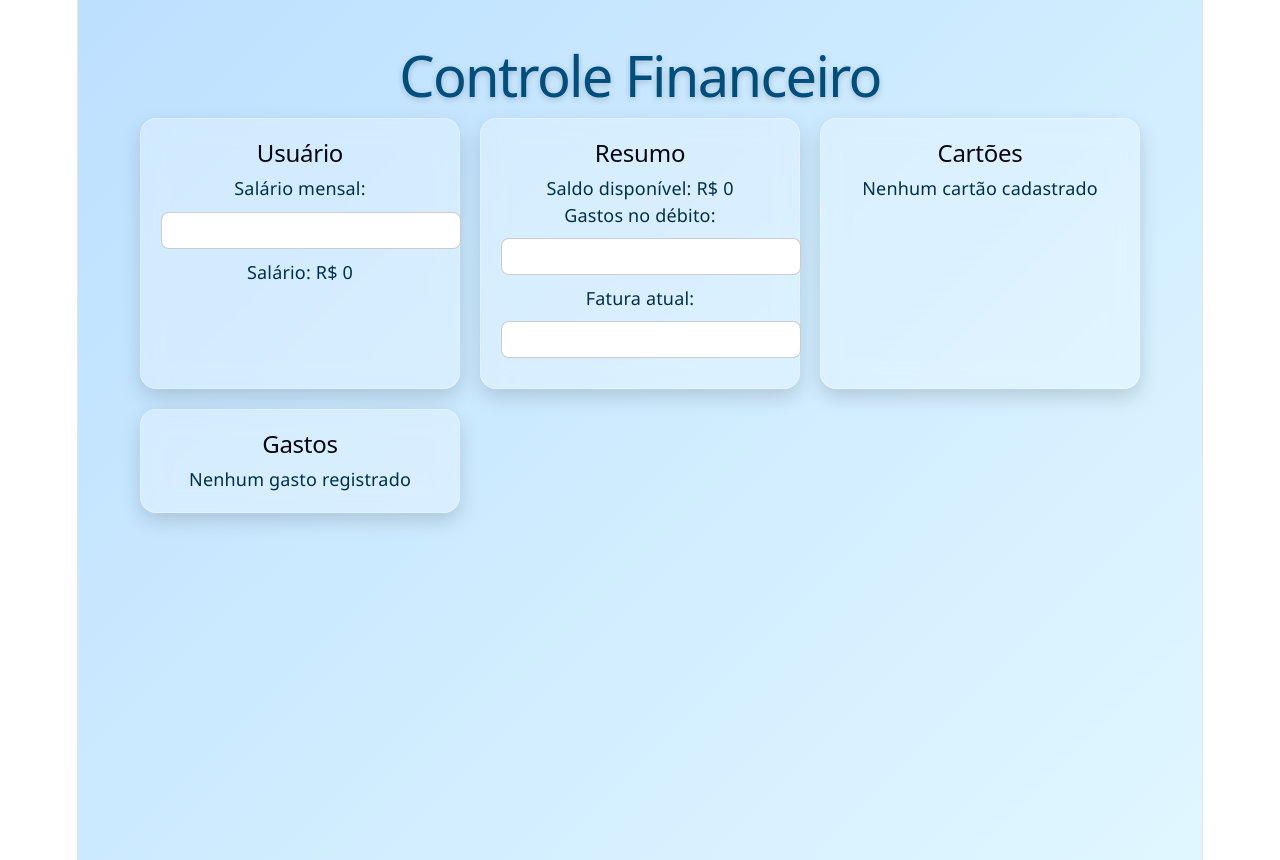
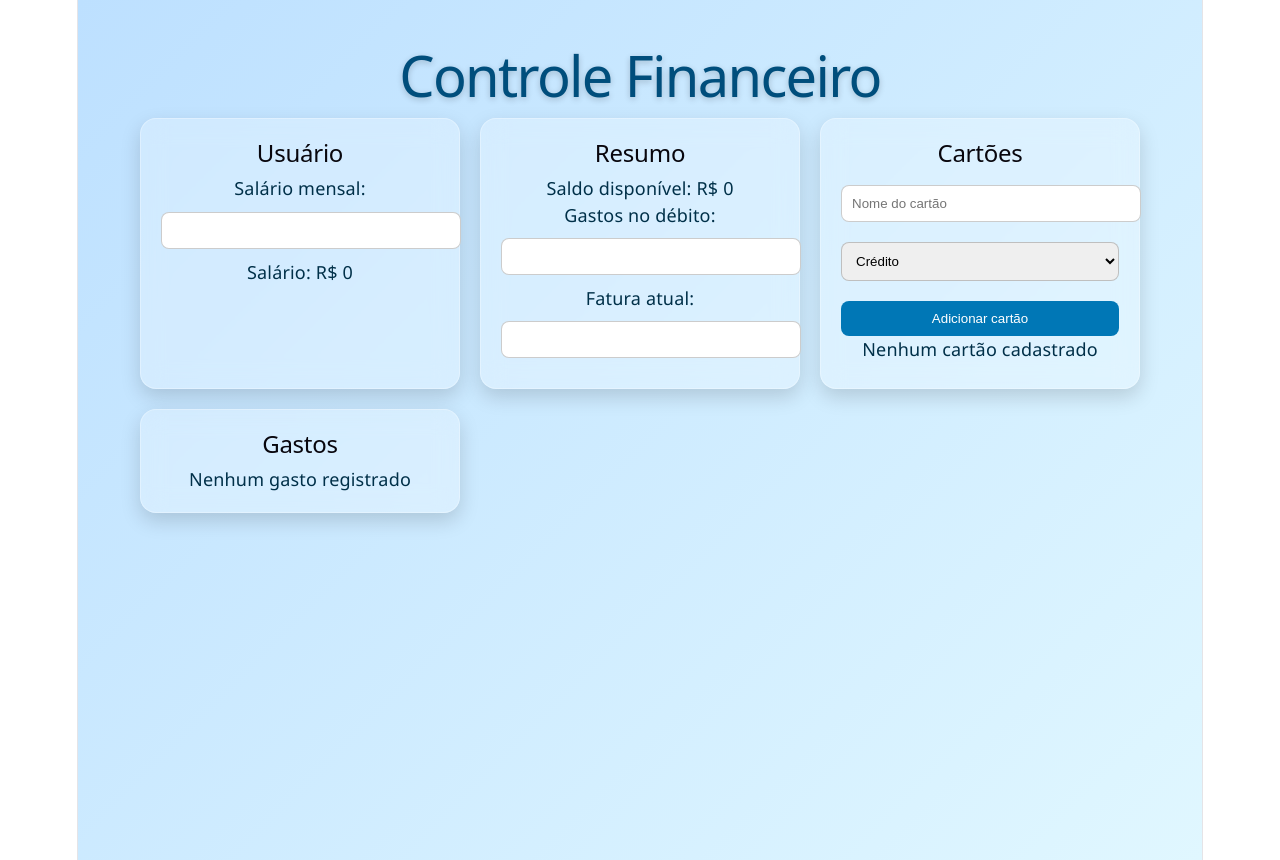
Before and after one commit to DanielBDeDeus/controle-financeiro, a React (Vite) app: page / in a window 1280 px wide. Built offline with nearby package versions, Linux system fonts and the light colour scheme.

Commit message:
feat: implement card management system

```diff
--- a/src/App.jsx
+++ b/src/App.jsx
@@ -1,27 +1,53 @@
 import { useState } from "react";
 
-// Importa funções de lógica financeira que já criamos anteriormente
+// Importa funções de cálculo já criadas
 import { calcularSaldoDisponivel, paraNumero } from "./utils/finance";
 
 export default function App() {
   // ==============================
-  // STATES (armazenam dados do usuário)
+  // STATES PRINCIPAIS
   // ==============================
 
-  // Salário mensal do usuário
   const [salario, setSalario] = useState("");
-
-  // Total gasto no débito
   const [gastoDebito, setGastoDebito] = useState("");
-
-  // Valor da fatura atual do cartão de crédito
   const [faturaAtual, setFaturaAtual] = useState("");
 
   // ==============================
-  // CÁLCULOS
+  // STATES DE CARTÕES
   // ==============================
 
-  // Calcula automaticamente o saldo disponível usando a função utilitária
+  // Lista de cartões cadastrados
+  const [cartoes, setCartoes] = useState([]);
+
+  // Inputs do formulário de cartão
+  const [nomeCartao, setNomeCartao] = useState("");
+  const [tipoCartao, setTipoCartao] = useState("credito");
+
+  // ==============================
+  // FUNÇÃO: ADICIONAR CARTÃO
+  // ==============================
+
+  function adicionarCartao() {
+    // Evita adicionar cartão vazio
+    if (!nomeCartao.trim()) return;
+
+    const novoCartao = {
+      id: Date.now(), // ID simples baseado no tempo
+      nome: nomeCartao,
+      tipo: tipoCartao,
+    };
+
+    // Adiciona o novo cartão na lista
+    setCartoes([...cartoes, novoCartao]);
+
+    // Limpa o input
+    setNomeCartao("");
+  }
+
+  // ==============================
+  // CÁLCULO DE SALDO
+  // ==============================
+
   const saldoDisponivel = calcularSaldoDisponivel(
     paraNumero(salario),
     paraNumero(gastoDebito),
@@ -37,15 +63,11 @@ export default function App() {
       <h1 style={styles.title}>Controle Financeiro</h1>
 
       <div style={styles.grid}>
-        {/* ==============================
-            CARD: USUÁRIO
-        ============================== */}
+        {/* ===================== USUÁRIO ===================== */}
         <div style={styles.card}>
           <h2>Usuário</h2>
 
           <label>Salário mensal:</label>
-
-          {/* Input controlado → atualiza o state ao digitar */}
           <input
             type="number"
             value={salario}
@@ -56,13 +78,10 @@ export default function App() {
           <p>Salário: R$ {salario || 0}</p>
         </div>
 
-        {/* ==============================
-            CARD: RESUMO FINANCEIRO
-        ============================== */}
+        {/* ===================== RESUMO ===================== */}
         <div style={styles.card}>
           <h2>Resumo</h2>
 
-          {/* Mostra saldo calculado dinamicamente */}
           <p>Saldo disponível: R$ {saldoDisponivel}</p>
 
           <label>Gastos no débito:</label>
@@ -82,17 +101,47 @@ export default function App() {
           />
         </div>
 
-        {/* ==============================
-            CARD: CARTÕES
-        ============================== */}
+        {/* ===================== CARTÕES ===================== */}
         <div style={styles.card}>
           <h2>Cartões</h2>
-          <p>Nenhum cartão cadastrado</p>
+
+          {/* FORMULÁRIO DE CADASTRO */}
+          <input
+            type="text"
+            placeholder="Nome do cartão"
+            value={nomeCartao}
+            onChange={(e) => setNomeCartao(e.target.value)}
+            style={styles.input}
+          />
+
+          <select
+            value={tipoCartao}
+            onChange={(e) => setTipoCartao(e.target.value)}
+            style={styles.input}
+          >
+            <option value="credito">Crédito</option>
+            <option value="debito">Débito</option>
+          </select>
+
+          <button style={styles.button} onClick={adicionarCartao}>
+            Adicionar cartão
+          </button>
+
+          {/* LISTA DE CARTÕES */}
+          {cartoes.length === 0 ? (
+            <p>Nenhum cartão cadastrado</p>
+          ) : (
+            <ul style={styles.lista}>
+              {cartoes.map((cartao) => (
+                <li key={cartao.id} style={styles.itemLista}>
+                  {cartao.nome} ({cartao.tipo})
+                </li>
+              ))}
+            </ul>
+          )}
         </div>
 
-        {/* ==============================
-            CARD: GASTOS
-        ============================== */}
+        {/* ===================== GASTOS ===================== */}
         <div style={styles.card}>
           <h2>Gastos</h2>
           <p>Nenhum gasto registrado</p>
@@ -103,7 +152,7 @@ export default function App() {
 }
 
 // ==============================
-// ESTILOS (Glassmorphism / Vista vibe)
+// ESTILOS (Glass + UI)
 // ==============================
 const styles = {
   container: {
@@ -128,7 +177,6 @@ const styles = {
     margin: "0 auto",
   },
 
-  // Card com efeito de vidro (glassmorphism)
   card: {
     background: "rgba(255, 255, 255, 0.25)",
     backdropFilter: "blur(12px)",
@@ -149,4 +197,24 @@ const styles = {
     border: "1px solid rgba(0,0,0,0.2)",
     outline: "none",
   },
+
+  button: {
+    width: "100%",
+    padding: "10px",
+    background: "#0077b6",
+    color: "white",
+    border: "none",
+    borderRadius: "8px",
+    cursor: "pointer",
+    marginTop: "10px",
+  },
+
+  lista: {
+    marginTop: "15px",
+    paddingLeft: "15px",
+  },
+
+  itemLista: {
+    marginBottom: "5px",
+  },
 };
```
